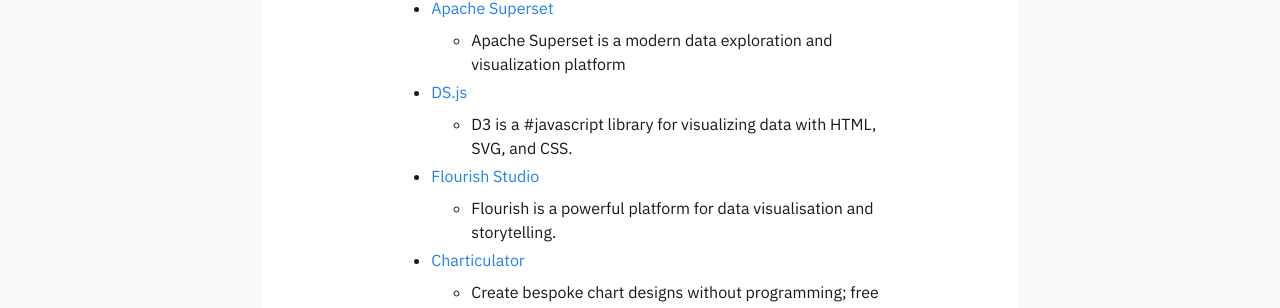
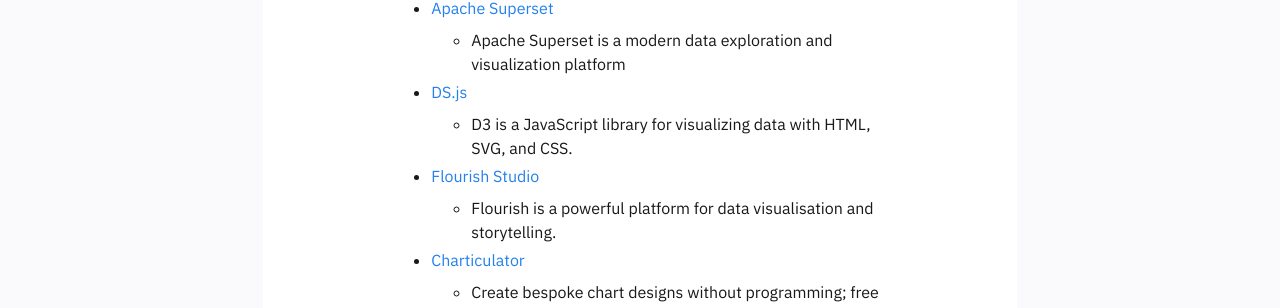
Before and after one commit to one-data-cookie/one-data-cookie.github.io, a Jekyll site: the page built from _notes/Tools for Data Visualisation.md, in a window 1280 px wide. Shown: the part 239-547 px from the top of the page. Built offline with Jekyll 4.4.1, drawn with Linux system fonts in a browser that asks for light colours.

Commit message:
fix spelling for js

```diff
--- a/_notes/Tools for Data Visualisation.md
+++ b/_notes/Tools for Data Visualisation.md
@@ -8,7 +8,7 @@
 * [Apache Superset](https://superset.apache.org/)
 	* Apache Superset is a modern data exploration and visualization platform
 * [DS.js](https://d3js.org/)
-	* D3 is a #javascript library for visualizing data with HTML, SVG, and CSS.
+	* D3 is a JavaScript library for visualizing data with HTML, SVG, and CSS.
 * [Flourish Studio](https://flourish.studio/)
 	* Flourish is a powerful platform for data visualisation and storytelling.
 * [Charticulator](https://charticulator.com/)
```
